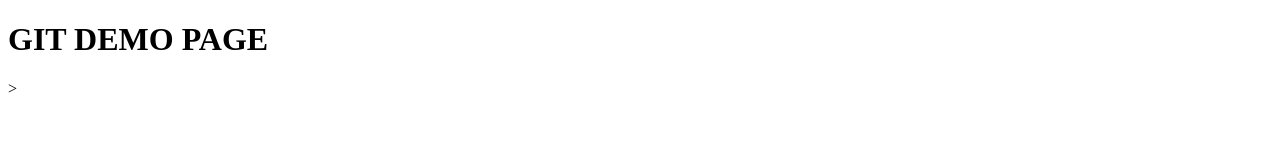
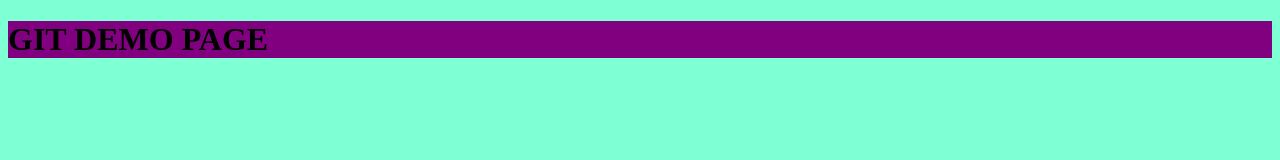
Before and after one commit to Uitumen74/Tutotti, a plain HTML site: page index.html in a window 1280 px wide. Drawn offline with Linux system fonts and the light colour scheme.

Commit message:
Add style.css

```diff
--- a/index.html
+++ b/index.html
@@ -2,9 +2,10 @@
 <html>
 <head>
 	<title>UIUIUIUI</title>
+	<link rel="stylesheet" href="styles.css">
 </head>
 <body>
 	<h1>GIT DEMO PAGE</h1>
 	<script src="app.js"></script>
 </body>
-</html>>
+</html>
--- /dev/null
+++ b/styles.css
@@ -0,0 +1,6 @@
+body{
+	background-color: aquamarine;
+}
+h1{
+	background-color: purple;
+}
```
